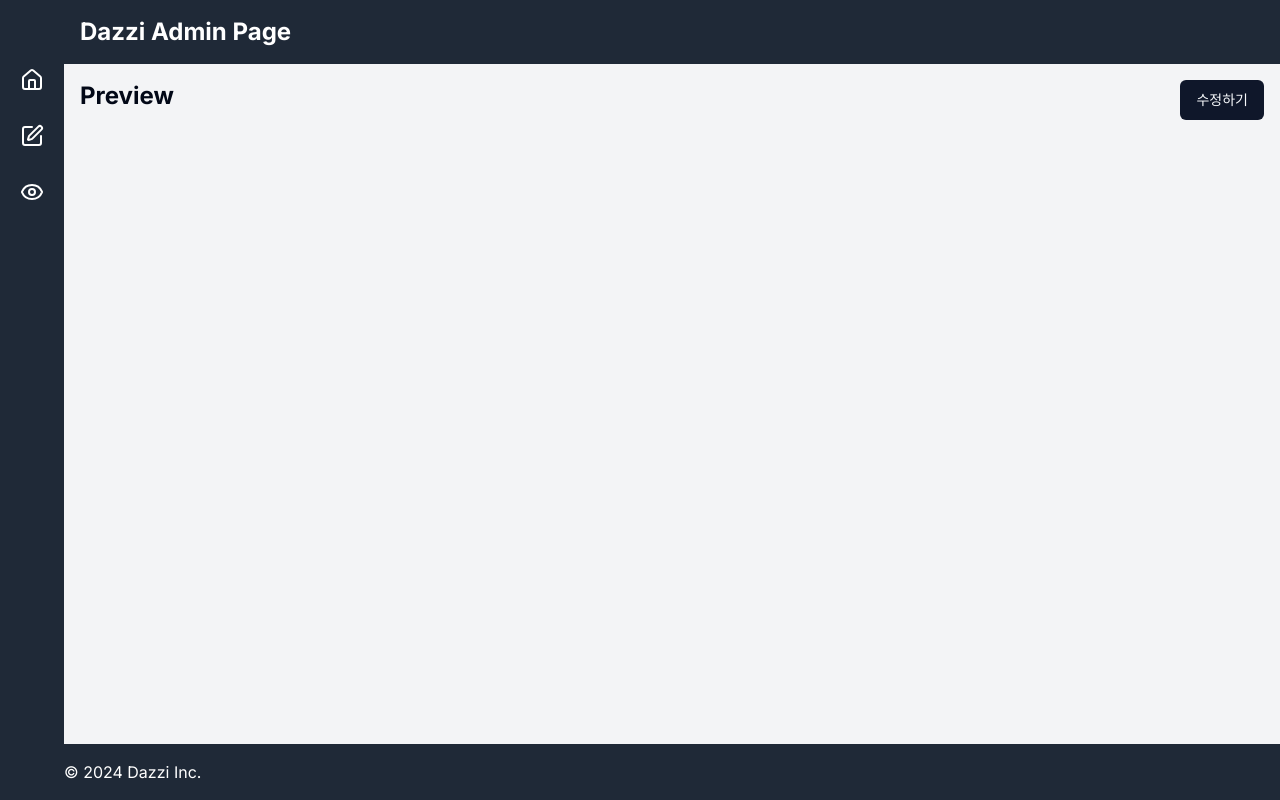
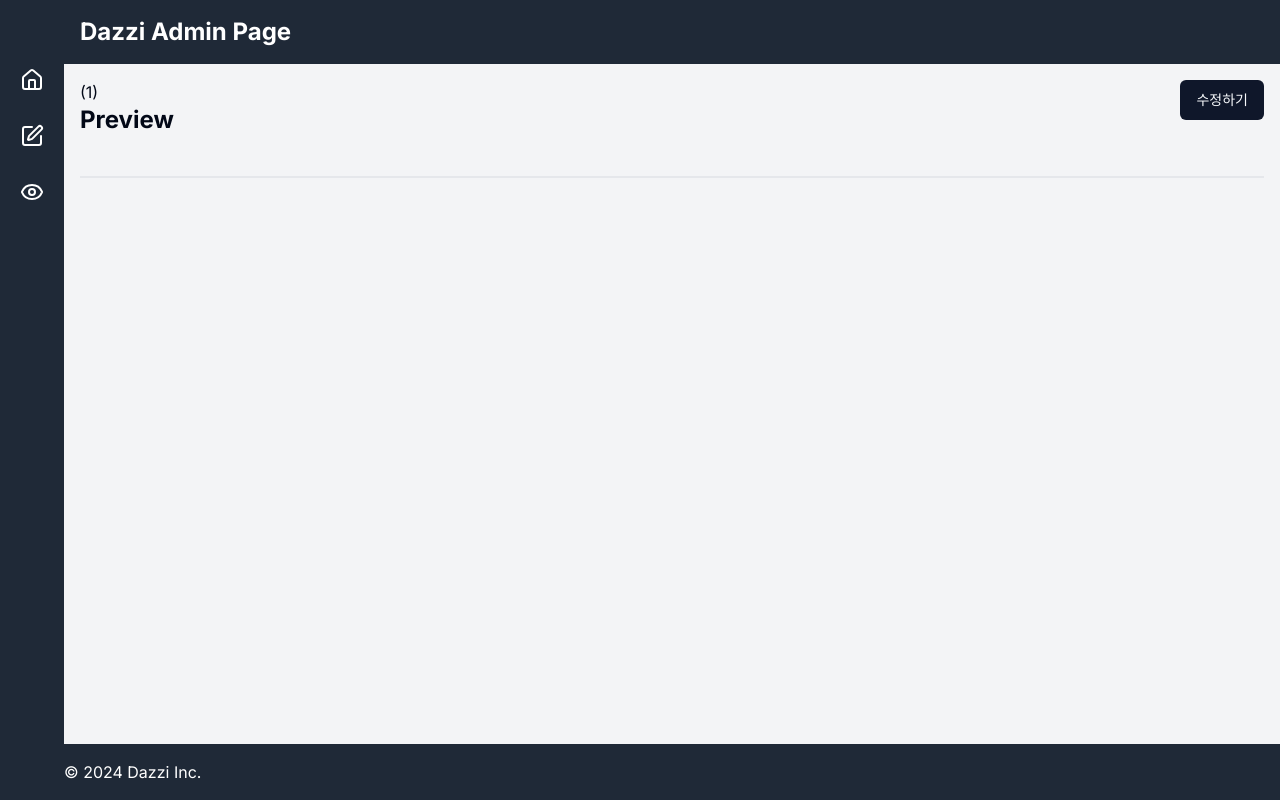
Before and after one commit to dazziDev/dazzi-admin, a Next.js app: page /preview/1 in a window 1280 px wide. Built offline with nearby package versions, Linux system fonts and the light colour scheme.

Commit message:
ADD: prewview id

```diff
--- a/src/app/preview/[id]/page.tsx
+++ b/src/app/preview/[id]/page.tsx
@@ -2,12 +2,14 @@
 
 import { Button } from "@/components/ui/button";
 import { useEditorStore } from "@/store/editorStore";
-import { useRouter } from "next/navigation";
+import { useParams, useRouter } from "next/navigation";
 
 const PreviewPage: React.FC = () => {
   const { editorData } = useEditorStore();
   console.log("editorData", editorData);
   const router = useRouter();
+  const uid = useParams().id;
+  console.log("uid", uid);
 
   const handleEdit = () => {
     router.push("/editor");
@@ -18,7 +20,9 @@
       <Button className="absolute top-26 right-4" onClick={handleEdit}>
         수정하기
       </Button>
+      <p>({uid})</p>
       <h1 className="pb-10 text-2xl font-bold">Preview</h1>
+      <div className="border-b-2 border-gray-200 mb-4"></div>
       <div dangerouslySetInnerHTML={{ __html: editorData }} />
     </div>
   );
```
